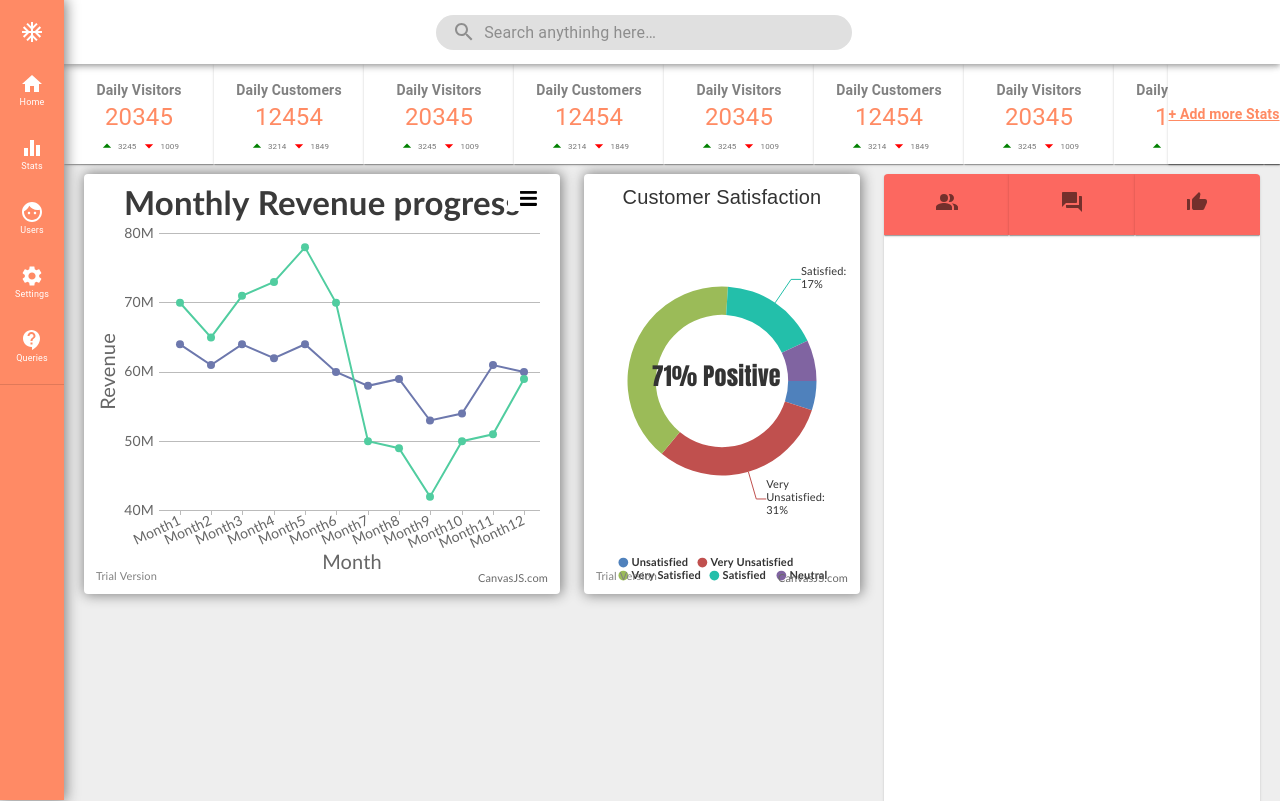
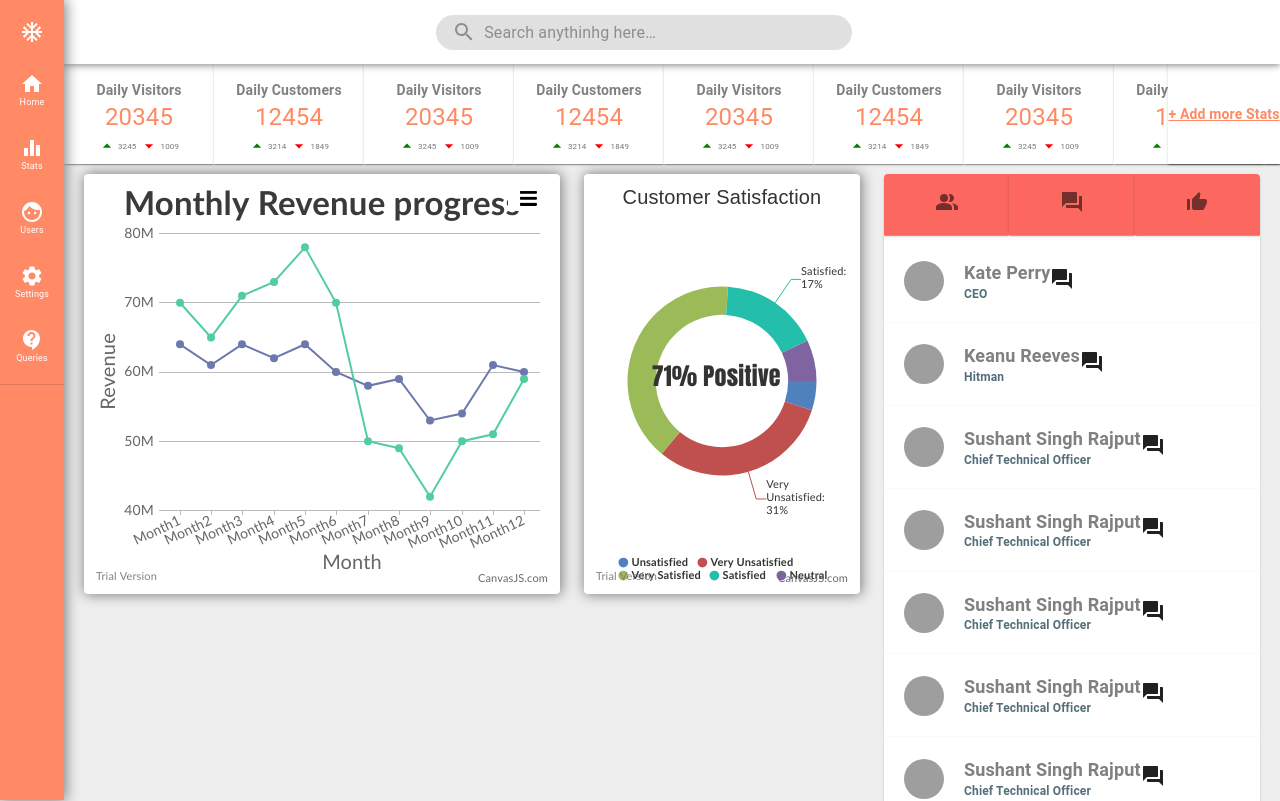
Before and after one commit to ani10/reactDashboard, a React (Create React App) app: page / in a window 1280 px wide. Shown: the top 801 px of the page. Built offline with nearby package versions, Linux system fonts and the light colour scheme; grey boxes are pictures that could not be loaded.

Commit message:
chat box designs stabilized

```diff
--- /dev/null
+++ b/src/interfaces/ChatHead.ts
@@ -0,0 +1,5 @@
+export default interface ChatHead {
+  imgName: string;
+  name: string;
+  position: string;
+}
--- /dev/null
+++ b/src/mockdata/chatPanelData.json
@@ -0,0 +1,52 @@
+[
+  {
+    "imgName": "katePerry.jpg",
+    "name": "Kate Perry",
+    "position": "CEO"
+  },
+  {
+    "imgName": "keanuReeves.jpg",
+    "name": "Keanu Reeves",
+    "position": "Hitman"
+  },
+  {
+    "imgName": "sushant.jpg",
+    "name": "Sushant Singh Rajput",
+    "position": "Chief Technical Officer"
+  },
+  {
+    "imgName": "sushant.jpg",
+    "name": "Sushant Singh Rajput",
+    "position": "Chief Technical Officer"
+  },
+  {
+    "imgName": "sushant.jpg",
+    "name": "Sushant Singh Rajput",
+    "position": "Chief Technical Officer"
+  },
+  {
+    "imgName": "sushant.jpg",
+    "name": "Sushant Singh Rajput",
+    "position": "Chief Technical Officer"
+  },
+  {
+    "imgName": "sushant.jpg",
+    "name": "Sushant Singh Rajput",
+    "position": "Chief Technical Officer"
+  },
+  {
+    "imgName": "sushant.jpg",
+    "name": "Sushant Singh Rajput",
+    "position": "Chief Technical Officer"
+  },
+  {
+    "imgName": "sushant.jpg",
+    "name": "Sushant Singh Rajput",
+    "position": "Chief Technical Officer"
+  },
+  {
+    "imgName": "sushant.jpg",
+    "name": "Sushant Singh Rajput",
+    "position": "Chief Technical Officer"
+  }
+]
--- a/src/panels/chatPanel.tsx
+++ b/src/panels/chatPanel.tsx
@@ -2,7 +2,10 @@ import React from "react";
 import PeopleAltIcon from '@material-ui/icons/PeopleAlt';
 import ForumIcon from '@material-ui/icons/Forum';
 import ThumbUpAltIcon from '@material-ui/icons/ThumbUpAlt';
-import { makeStyles, Theme, createStyles, Card } from "@material-ui/core";
+import QuestionAnswerIcon from '@material-ui/icons/QuestionAnswer';
+import { makeStyles, Theme, createStyles, Card, Box, Avatar } from "@material-ui/core";
+import * as DATA from "../mockdata/chatPanelData.json"
+import ChatHead from "../interfaces/ChatHead";
 
 const useStyles = makeStyles((theme: Theme) =>
 createStyles(
@@ -12,7 +15,12 @@ createStyles(
         color: "#fc6860",
       },
       chatbox: {
-        height: '800px'
+        height: '800px',
+        flexDirection: "row",
+        overflowY: "scroll"
+      },
+      chatBar: {
+
       },
       chatHeadButtons: {
         display: "inline-block",
@@ -22,6 +30,29 @@ createStyles(
         color: theme.palette.text.secondary,
         width: "33.33%",
       },
+      chatHead: {
+        width: "100%",
+        display: "flex",
+        padding: "20px",
+      },
+      chatHeadTitle: {
+        color: "grey",
+        fontWeight: 700,
+        fontSize: 18
+      },
+      chatHeadSubTitle: {
+        color: "#546e7a",
+        fontWeight: 700,
+        fontSize: 12
+      },
+      chatheadAvatar: {
+        color: "#90a4ae",
+        alignSelf: "center",
+        marginRight: "20px"
+      },
+      messageIcon: {
+        alignSelf: "center",
+      },
     }
   )
 );
@@ -29,10 +60,12 @@ createStyles(
 const ChatPanel: React.FC = () => {
 
   const classes = useStyles();
+  let data = JSON.parse(JSON.stringify(DATA)).default;
 
   return(
     <div className={classes.root}>
       <Card className={classes.chatbox}>
+        <Box className={classes.chatBar}>
           <Card className={classes.chatHeadButtons} square={true}>
             <PeopleAltIcon></PeopleAltIcon>
           </Card>
@@ -42,6 +75,29 @@ const ChatPanel: React.FC = () => {
           <Card className={classes.chatHeadButtons} square={true}>
             <ThumbUpAltIcon></ThumbUpAltIcon>
           </Card>
+        </Box>
+        <Box>
+          {data.map((item: ChatHead)=>{
+            return(
+              <Card square={true} className={classes.chatHead}>
+                <span className={classes.chatheadAvatar}>
+                  <Avatar alt={item.name} src={item.imgName} />
+                </span>
+                <span>
+                  <div className={classes.chatHeadTitle}>
+                    {item.name}
+                  </div>
+                  <div className={classes.chatHeadSubTitle}>
+                    {item.position}
+                  </div>
+                </span>
+                <span className={classes.messageIcon}>
+                  <QuestionAnswerIcon/>
+                </span>
+              </Card>
+            );
+          })}
+        </Box>
       </Card>
     </div>
   )
```
